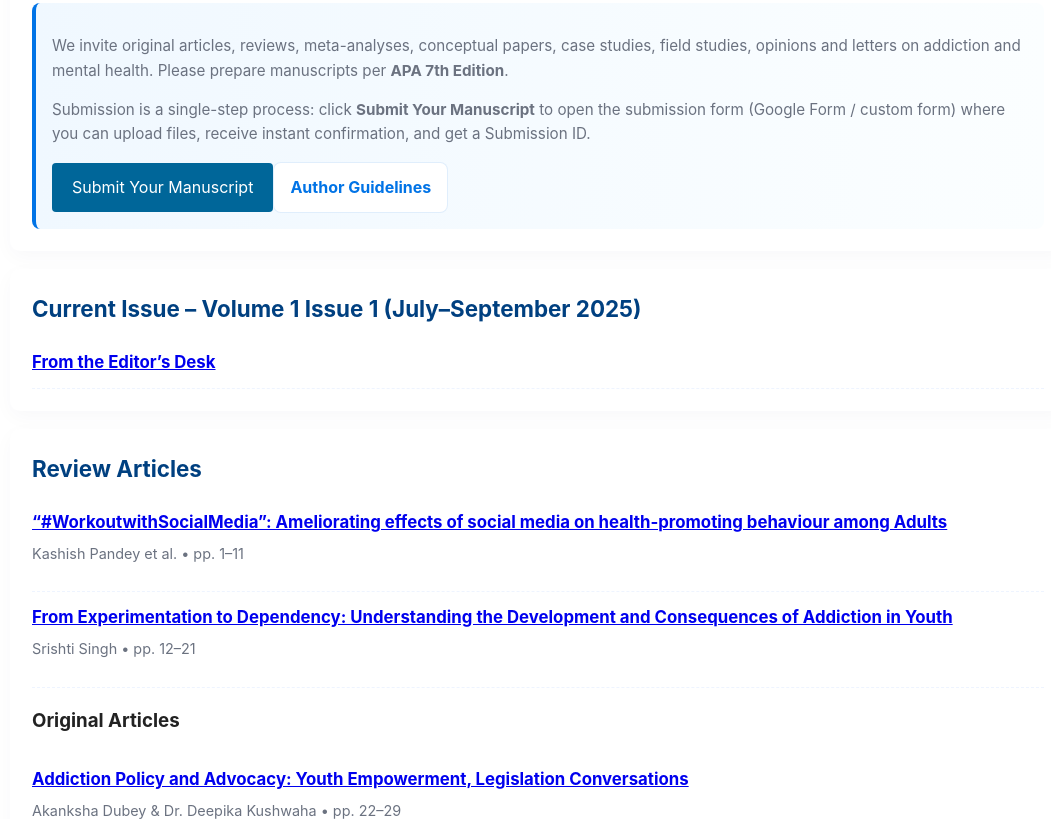
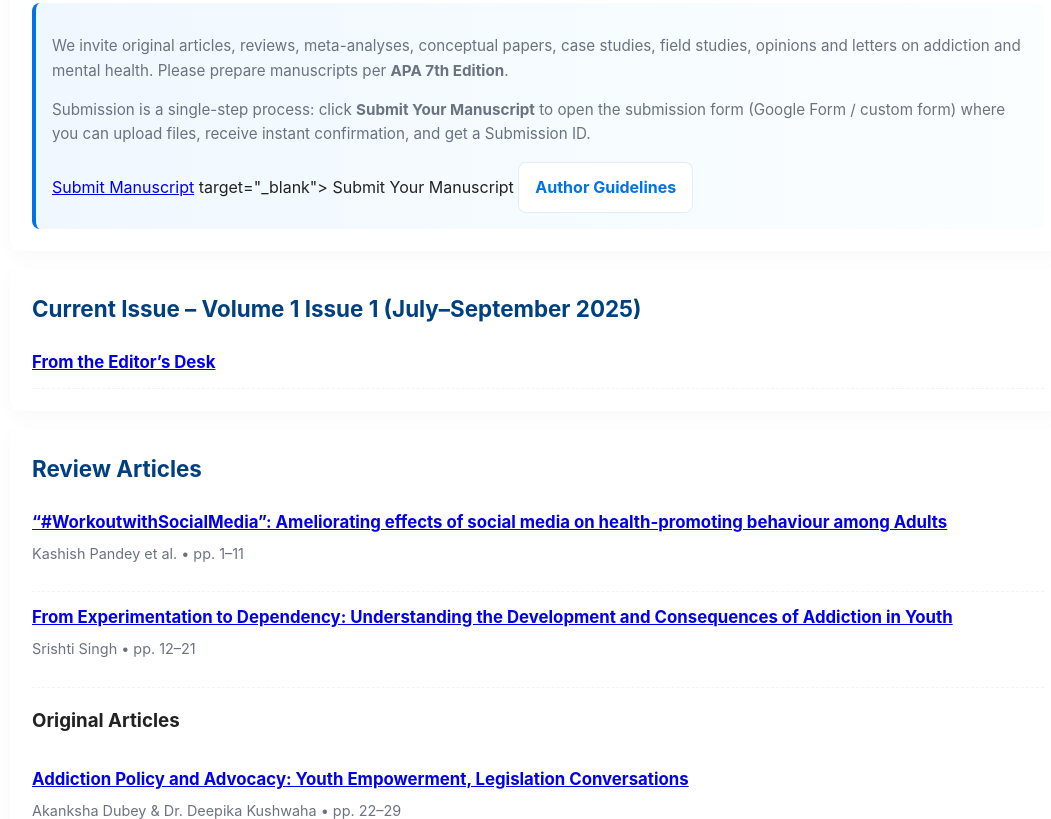
Before and after one commit to psychotherapydelhi95-stack/jamh-test, a plain HTML site: page index.html in a window 1280 px wide. Shown: the part 1708-2527 px from the top of the page, without its empty margins (102-1153 px from the left). Drawn offline with Linux system fonts and the light colour scheme.

Commit message:
Update index.html

```diff
--- a/index.html
+++ b/index.html
@@ -191,8 +191,8 @@ Vishwakarma University Pune - 411 048</li>
           <p class="muted" style="margin-top:8px; font-size:0.95rem;">
             Submission is a single-step process: click <strong>Submit Your Manuscript</strong> to open the submission form (Google Form / custom form) where you can upload files, receive instant confirmation, and get a Submission ID.
           </p>
-          <a href="https://docs.google.com/forms/d/e/1FAIpQLScBYec8mb-Ejp_EVwHel3wkQOC6qhbp-FbqmNc1f9jM2VD7mg/viewform?usp=sf_link"
-       class="submit-btn"
+          <a href="/submit.html">Submit Manuscript</a>
+
        target="_blank">
       Submit Your Manuscript
 
```
